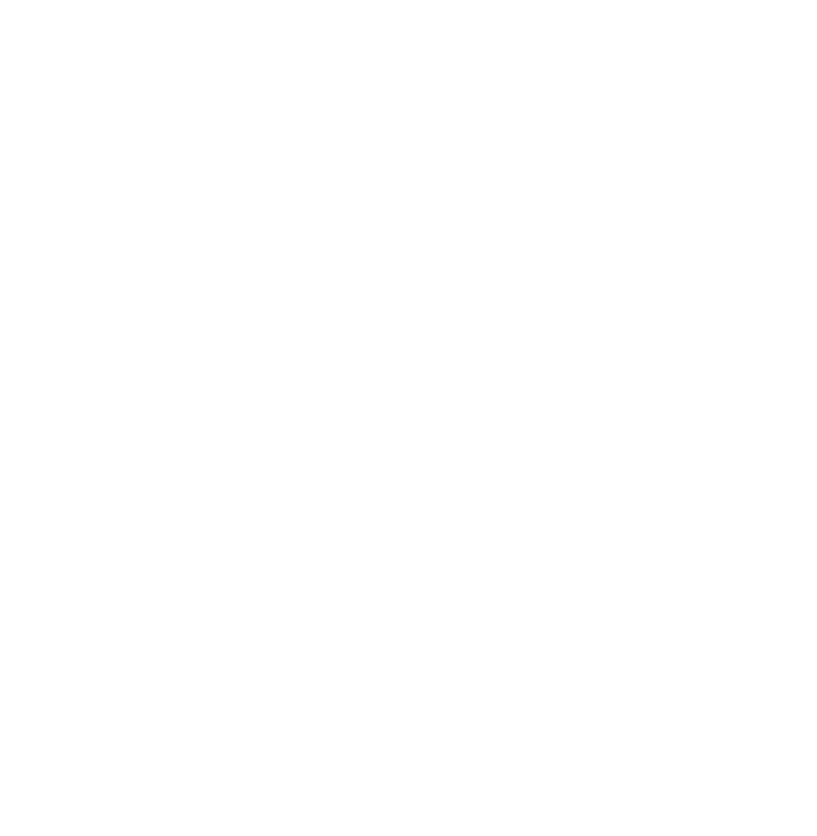
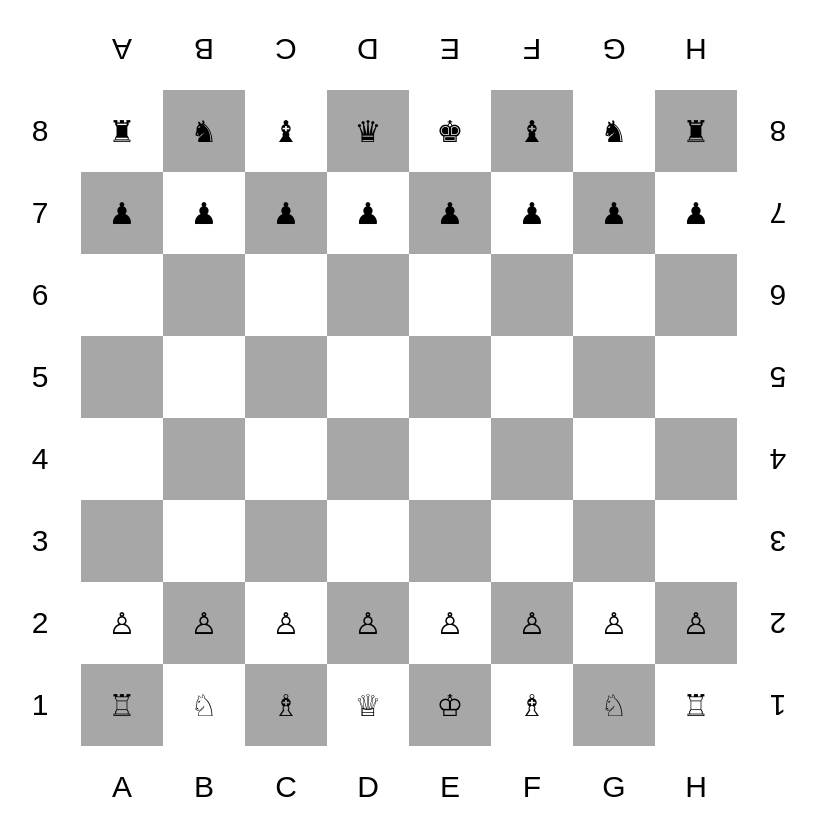
Before and after one commit to YuliyaSH-GitHub/repoJS_L1, a plain HTML site: page lesson5.html in a window 1280 px wide. Shown: the whole page, without its empty margins (9-826 px from the left). Before the commit the page ends 800 px from the top, so only its background shows below. Drawn offline with Linux system fonts and the light colour scheme.

Commit message:
ДЗ пятого урока

```diff
--- /dev/null
+++ b/codeChess.js
@@ -0,0 +1,41 @@
+
+
+        var table = document.createElement("table");
+        table.setAttribute("class", "tableClass");
+        var tr, td;
+        for (var i = 0, a = 9; i < 10, a >= 0; i++, a--) {
+            tr = document.createElement("tr");
+            tr.setAttribute("class", "trClass");
+            table.appendChild(tr);
+            for(var j=0;j<10;j++){
+                td = document.createElement("td");
+                td.setAttribute("class", "tdClass");
+                  switch (i) {
+                    case 0:
+                      td.innerHTML = letters[j];
+                      break;
+                    case 1:
+                      td.innerHTML = blackFigs1[j];
+                      break;
+                    case 2:
+                      td.innerHTML = blackFigs2[j];
+                      break;
+                    case 7:
+                      td.innerHTML = whiteFigs2[j];
+                      break;
+                    case 8:
+                      td.innerHTML = whiteFigs1[j];
+                      break;
+                    case 9:
+                      td.innerHTML = letters[j];
+                      break;
+                    default:
+                        if ( j == 0 || j == 9 ) {
+                          td.innerHTML = a;
+                      }
+                      break;
+                  }
+                tr.appendChild(td);
+            }
+        }
+        document.querySelector("div").appendChild(table);
--- a/lesson1_p2.html
+++ b/lesson5.html
@@ -4,14 +4,12 @@
     <meta charset="UTF-8">
     <meta name="viewport" content="width=device-width, initial-scale=1.0">
     <title>Document</title>
-    <script>
-        // Задание 2
-           var name = ("Василий");
-           var admin = name;
-           alert(admin);
-    </script>
+    <link rel="stylesheet" href="style.css">
+    <script src="objectChess.js" defer></script>
+    <script src="codeChess.js" defer></script>
 </head>
 <body>
+    <div></div>
 
 </body>
 </html>
--- /dev/null
+++ b/objectChess.js
@@ -0,0 +1,5 @@
+var letters = ['','A', 'B', 'C', 'D', 'E', 'F', 'G', 'H', '', ];
+var blackFigs1 = [ '8','&#9820;','&#9822;','&#9821;','&#9819;','&#9818;','&#9821;','&#9822;','&#9820;','8' ];
+var whiteFigs1 = [ '1','&#9814;','&#9816;','&#9815;','&#9813;','&#9812;','&#9815;','&#9816;','&#9814;','1' ];
+var blackFigs2 = [ '7','&#9823;','&#9823;','&#9823;','&#9823;','&#9823;','&#9823;','&#9823;','&#9823;','7' ];
+var whiteFigs2 = [ '2','&#9817;','&#9817;','&#9817;','&#9817;','&#9817;','&#9817;','&#9817;','&#9817;','2' ];
--- /dev/null
+++ b/style.css
@@ -0,0 +1,34 @@
+.tdClass {
+    height: 80px;
+    width: 80px;
+    border-collapse: collapse;
+    vertical-align: middle;
+    text-align: center;
+}
+.tableClass {
+    font-family: sans-serif;
+    font-size: 30px;
+    border-collapse: collapse;
+}
+tr:nth-child(even) td:nth-child(odd) {
+    background-color: rgb(167, 167, 167);
+}
+tr:nth-child(odd) td:nth-child(even) {
+    background-color: rgb(167, 167, 167);
+}
+tr:last-child td:nth-child(odd),
+tr:first-child td:nth-child(even){
+    background-color: #fff;
+}
+tr:nth-child(even) td:first-child{
+    background-color: #fff;
+}
+tr:nth-child(odd) td:last-child{
+    background-color: #fff;
+}
+tr:first-child td:nth-child(-n + 10){
+    transform: rotate(180deg);
+}
+td:last-child{
+    transform: rotate(180deg);
+}
```
